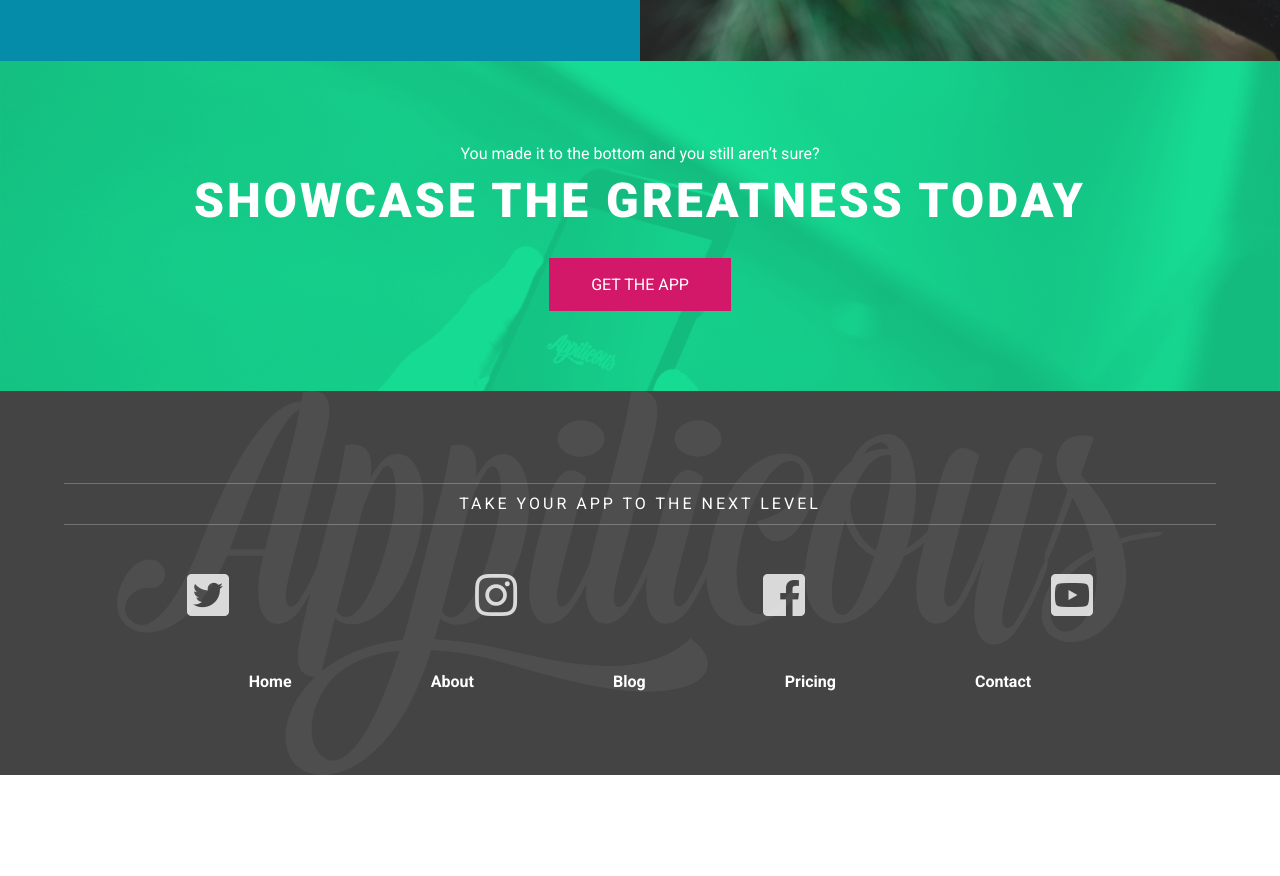
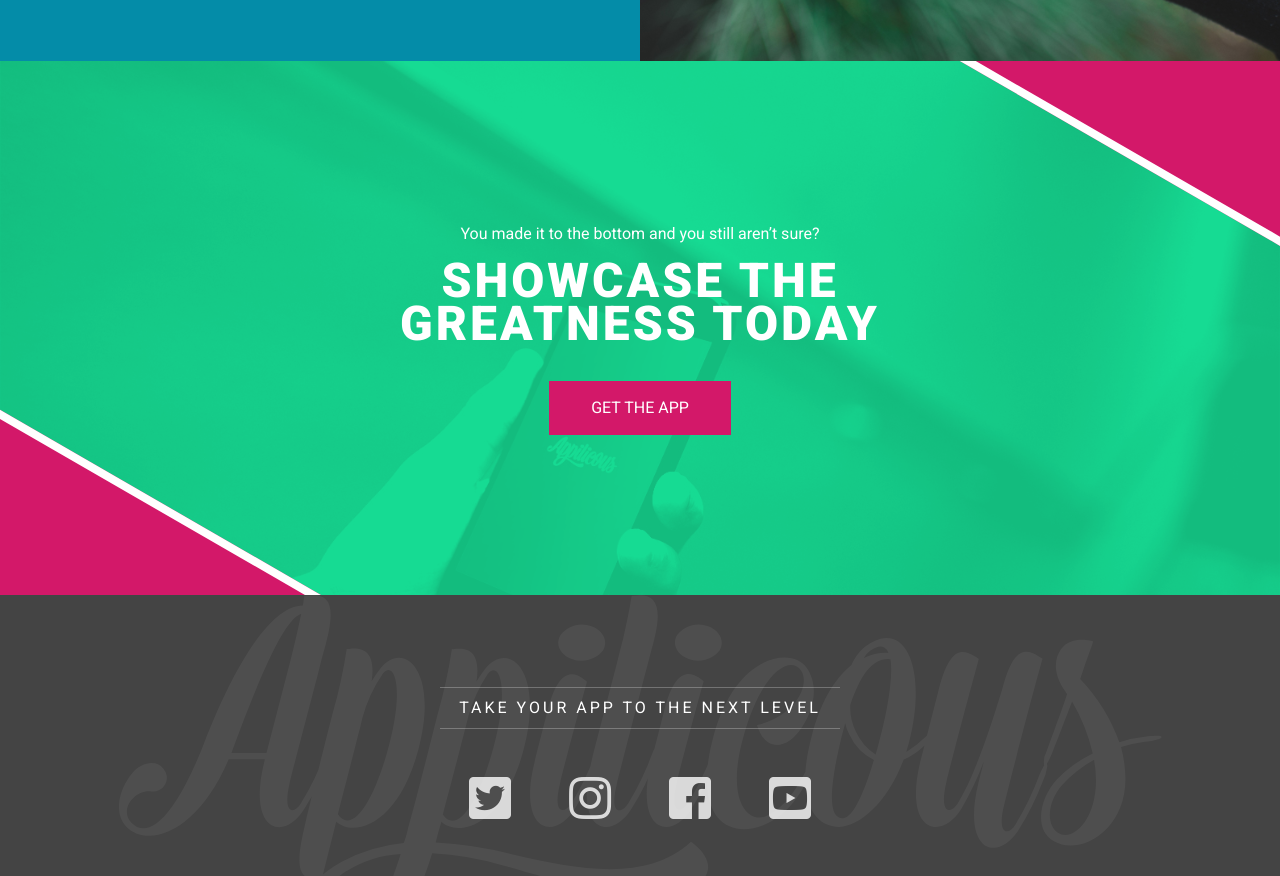
Before and after one commit to andrzejruga/responsive-website, a website: page index.html in a window 1280 px wide. Shown: the part 1924-2800 px from the top of the page. Before the commit the page ends 2699 px from the top, so only its background shows below. Drawn offline with nearby package versions, Linux system fonts and the light colour scheme.

Commit message:
Made site fully responsive

```diff
--- a/index.html
+++ b/index.html
@@ -110,9 +110,11 @@
 <!--===========================-->
 
 <section class="cta">
-    <p class="cta__text text-large">You made it to the bottom and you still aren’t sure?</p>
-    <h1 class="cta__title title-large">SHOWCASE THE GREATNESS today</h1>
-    <a href="" class="btn btn--primary">Get the app</a>
+    <div class="cta__container container">
+        <p class="cta__text text-large">You made it to the bottom and you still aren’t sure?</p>
+        <h1 class="cta__title title-large">SHOWCASE THE GREATNESS today</h1>
+        <a href="" class="btn btn--primary">Get the app</a>
+    </div>
 </section>
 
 <!--Footer-->
--- a/sass/components/_cta.scss
+++ b/sass/components/_cta.scss
@@ -6,4 +6,37 @@
     padding: 5em 0;
     background-blend-mode: multiply;
     color: $text-inverse;
+    position: relative;
+    overflow: hidden;
+
+    @media (min-width: 725px) {
+        padding: 10em 0;
+
+        &::before, &::after {
+            content: '';
+            display: block;
+            background: $accent;
+            position: absolute;
+            width: 100%;
+            border: 1em solid $white;
+        }
+
+        &::before {
+            top: 0;
+            bottom: -1em;
+            transform: skewX(60deg);
+            left: -110%;
+        }
+
+        &::after {
+            top: -1em;
+            bottom: 0;
+            transform: skewX(60deg);
+            right: -110%;
+        }
+    }
+
+    &__container {
+        width: 50%;
+    }
 }
--- a/sass/layout/_footer.scss
+++ b/sass/layout/_footer.scss
@@ -17,6 +17,10 @@
         background-repeat: no-repeat;
         background-position: center;
         opacity: .05;
+    }
+
+    &__container {
+        max-width: 25em;
     }
 
     &__social {
@@ -39,7 +43,6 @@
     &__nav-list {
         display: flex;
         justify-content: space-around;
-        width: 80%;
         margin: 0 auto;
         position: relative;
     }
--- a/sass/layout/_nav.scss
+++ b/sass/layout/_nav.scss
@@ -5,10 +5,16 @@
     right: 0;
     left: 100%;
     font-size: 1.2rem;
-
     overflow: hidden;
-
     transition: all ease-in-out 250ms;
+    @media (min-width: 725px) {
+        position: relative;
+        flex: auto;
+        background: none;
+        margin-top: 1em;
+        margin-left: 2em;
+        left: 0;
+    }
 
     &--is-open {
         left: 0;
@@ -20,12 +26,21 @@
         justify-content: space-around;
         text-align: center;
         height: 100vh;
+        @media (min-width: 725px) {
+            flex-direction: row;
+            height: auto;
+        }
     }
 
     &__item {
         flex: 1 1 auto;
         border-bottom: 1px solid rgba(0, 0, 0, .15);
         display: flex;
+        @media (min-width: 725px) {
+            display: inline-block;
+            border: none;
+            text-align: right;
+        }
     }
 
     &__link {
@@ -35,9 +50,16 @@
         display: flex;
         align-items: center;
         justify-content: center;
+        @media (min-width: 725px) {
+            display: inline;
+        }
 
         &:hover {
             background: rgba(0, 0, 0, .10);
+            @media (min-width: 725px) {
+                background: none;
+                color: darken($text-inverse, 15%);
+            }
         }
     }
 }
@@ -51,6 +73,9 @@
     right: 1em;
     top: 1em;
     cursor: pointer;
+    @media (min-width: 725px) {
+        display: none;
+    }
 
     &__hamburger,
     &__hamburger::before,
```
Also changed, not shown: css/style.css.
